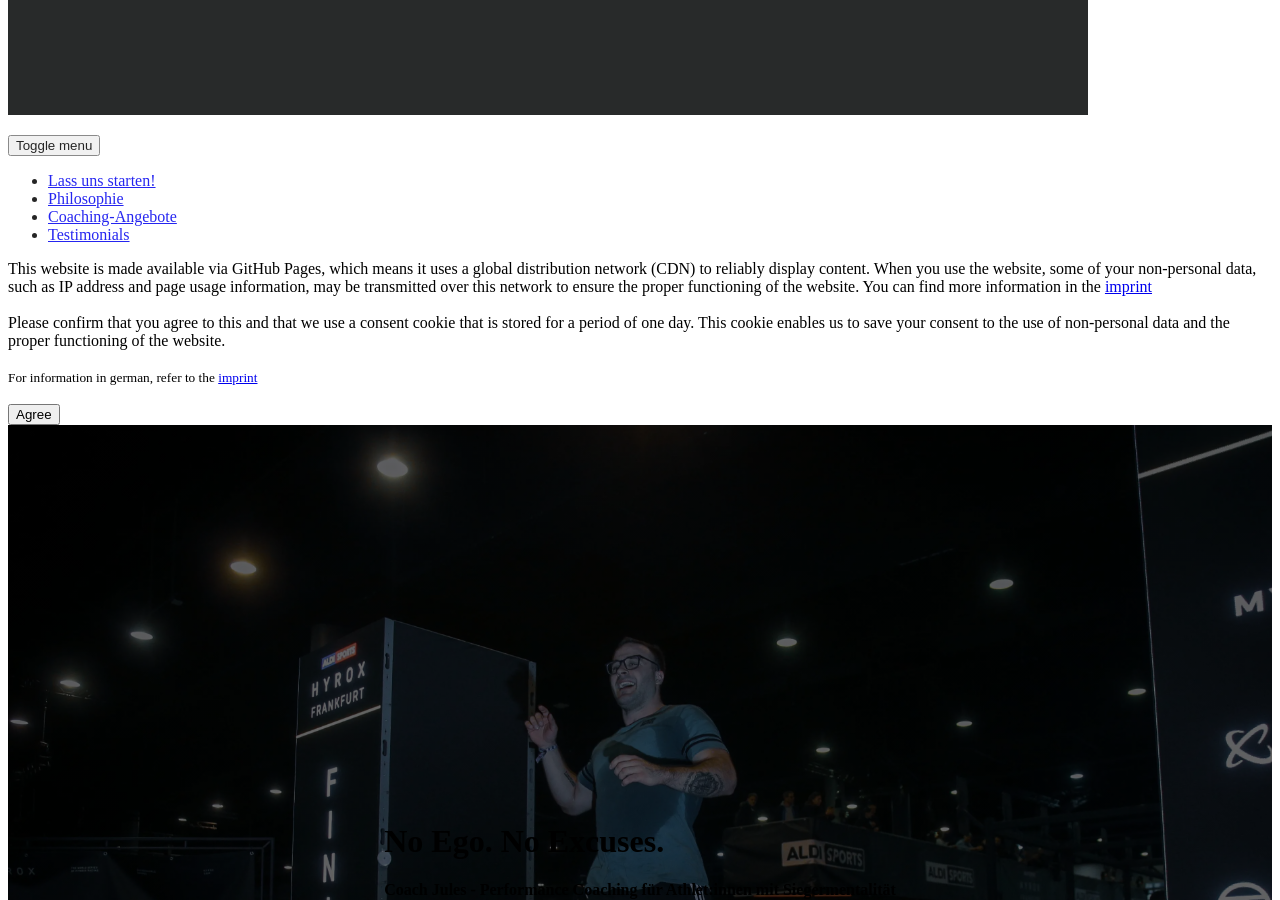
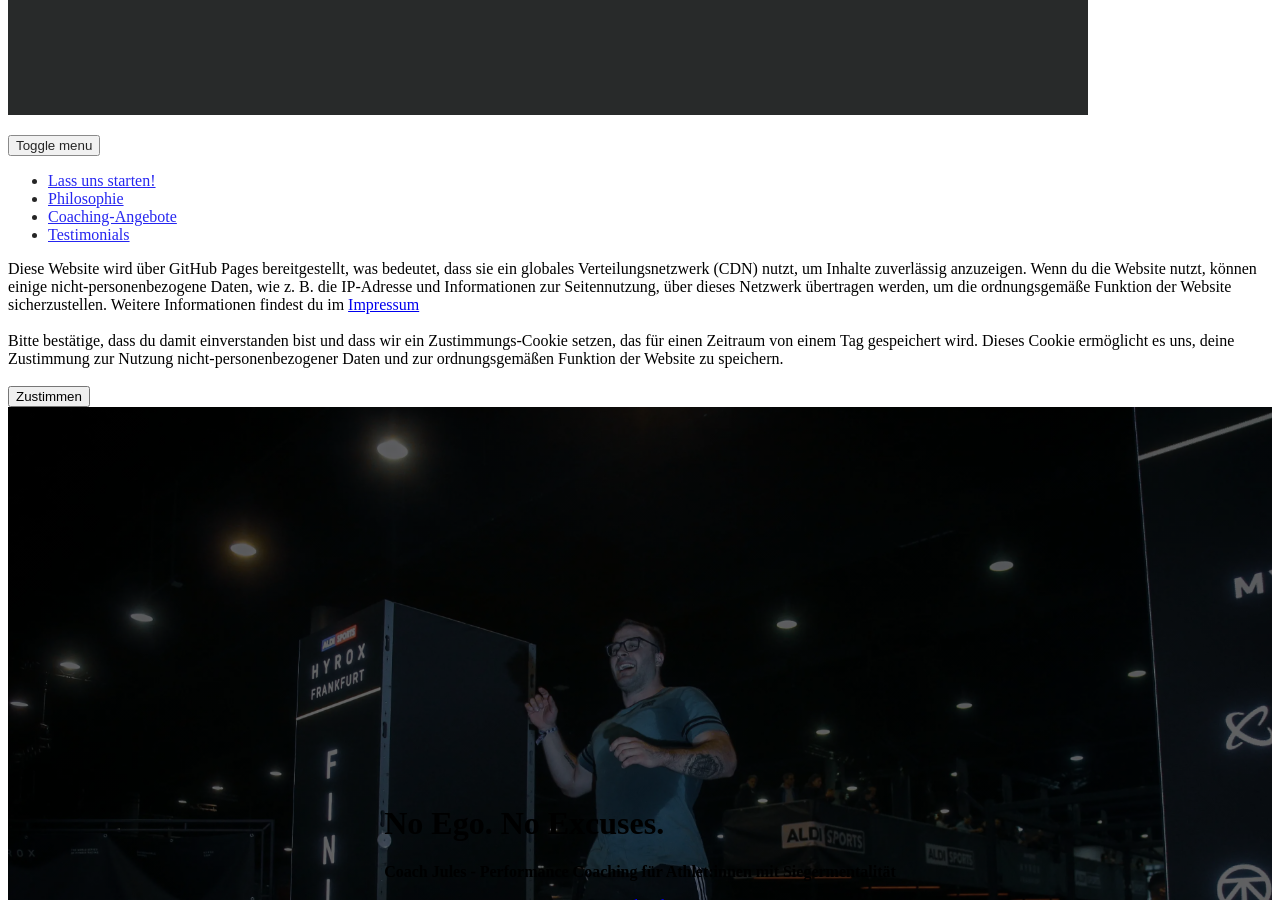
Before and after one commit to coach-jules-draft-pswd-642/coach-jules-draft-pswd-642.github.io, a Jekyll site: the page built from _pages/index.html, in a window 1280 px wide and 900 px high, scrolled down 1073 px. Built offline with Jekyll 4.4.1, drawn with Linux system fonts in a browser that asks for light colours; cached includes are drawn as plain includes.

Commit message:
cookie banner

```diff
--- a/_includes/popup.html
+++ b/_includes/popup.html
@@ -1,24 +1,14 @@
 <div id="cookie-banner">
-    This website is made available via GitHub Pages, which means it uses a global distribution network (CDN) to reliably display content. When you use the website, some of your non-personal data, such as IP address and page usage information, may be transmitted over this network to ensure the proper functioning of the website.
-    You can find more information in the
+    Diese Website wird über GitHub Pages bereitgestellt, was bedeutet, dass sie ein globales Verteilungsnetzwerk (CDN) nutzt, um Inhalte zuverlässig anzuzeigen. Wenn du die Website nutzt, können einige nicht-personenbezogene Daten, wie z. B. die IP-Adresse und Informationen zur Seitennutzung, über dieses Netzwerk übertragen werden, um die ordnungsgemäße Funktion der Website sicherzustellen.
+    Weitere Informationen findest du im
     <a href="/imprint#github-pages-und-cdn-nutzung"
        target="_blank" rel="noopener noreferrer nofollow">
-        imprint</a><br><br>
+        Impressum</a><br><br>
 
+    Bitte bestätige, dass du damit einverstanden bist und dass wir ein Zustimmungs-Cookie setzen, das für einen Zeitraum von einem Tag gespeichert wird. Dieses Cookie ermöglicht es uns, deine Zustimmung zur Nutzung nicht-personenbezogener Daten und zur ordnungsgemäßen Funktion der Website zu speichern.<br><br>
 
-    Please confirm that you agree to this and that we use a consent cookie that is stored for a period of one day. This cookie enables us to save your consent to the use of non-personal data and the proper functioning of the website.<br><br>
-
-    <small>For information in german, refer to the
-        <a href="/imprint"
-           target="_blank" rel="noopener noreferrer nofollow">
-            imprint</a>
-    </small>
-
-    <br><br>
-
-    <button class="btn btn--warning" id="cookie-consent-btn">Agree</button>
+    <button class="btn btn--warning" id="cookie-consent-btn">Zustimmen</button>
 </div>
-
 
 
 
```
Lines whose indentation alone changed are shown as unchanged.
